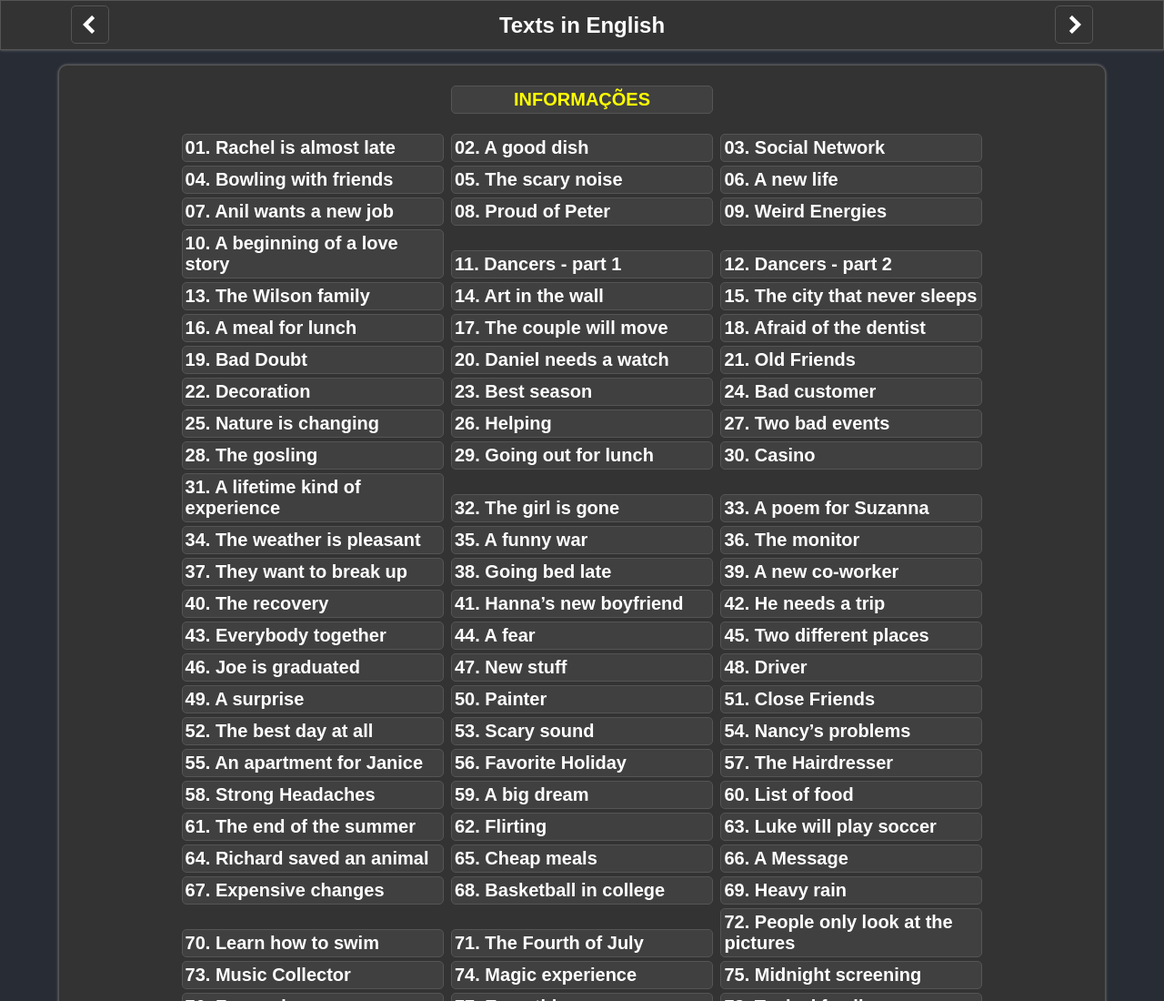
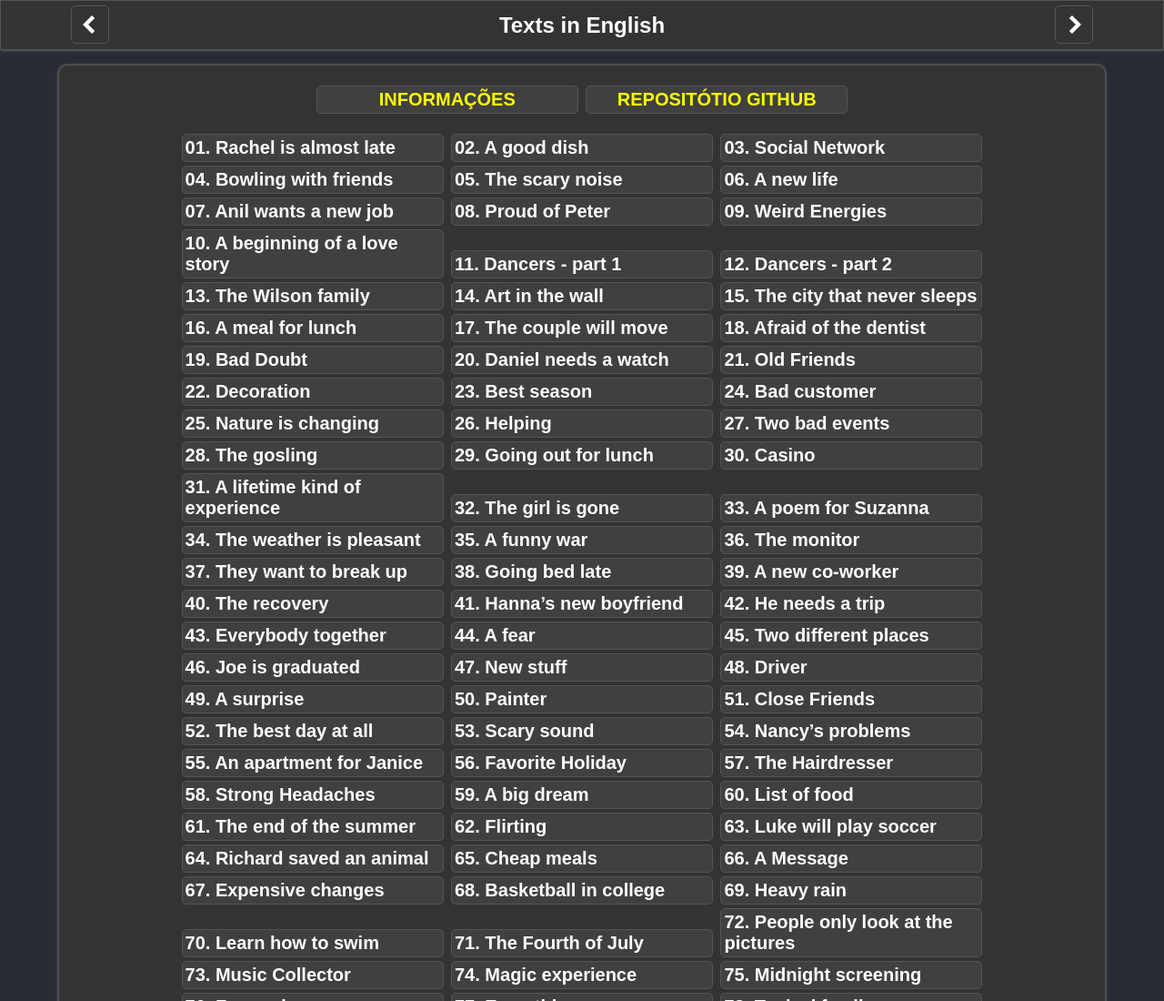
Before and after one commit to JonasJF360/texts-in-english, a plain HTML site: page index.html in a window 1280 px wide. Shown: the top 1100 px of the page at 91% size. Drawn offline with Linux system fonts and the light colour scheme.

Commit message:
Update index.html

```diff
--- a/index.html
+++ b/index.html
@@ -22,6 +22,7 @@
     <div class="fundo-index">
       <ul class="historias">
         <a href="info.html"><li id="info">INFORMAÇÕES</li></a>
+        <a href=" https://github.com/JonasJF360/texts-in-english"><li id="info">REPOSITÓTIO GITHUB</li></a>
       </ul>
       <ul class="historias">
         <a href="texts/hs01.html"><li>01. Rachel is almost late</li></a>
```
